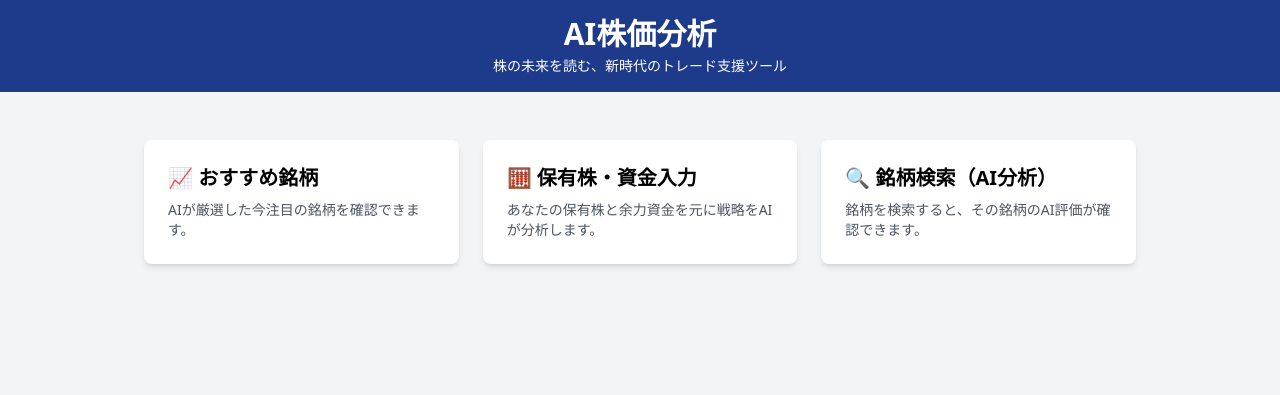
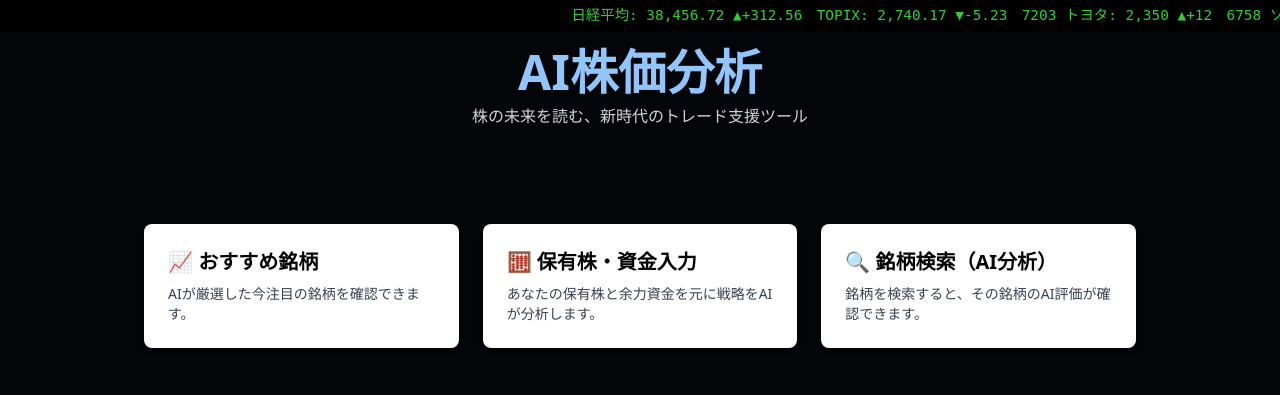
Before and after one commit to sato-kabu/stock-strategy-site, a Flask app: page / in a window 1280 px wide. Shown: the top 395 px of the page. Run offline with Flask 3, Linux system fonts and the light colour scheme.

Commit message:
Update index.html

```diff
--- a/templates/index.html
+++ b/templates/index.html
@@ -1,4 +1,3 @@
-<!-- templates/index.html -->
 <!DOCTYPE html>
 <html lang="ja">
 <head>
@@ -6,28 +5,71 @@
   <meta name="viewport" content="width=device-width, initial-scale=1.0" />
   <title>AI株価分析</title>
   <link href="https://cdn.jsdelivr.net/npm/tailwindcss@2.2.19/dist/tailwind.min.css" rel="stylesheet">
+  <style>
+    body::before {
+      content: '';
+      position: fixed;
+      top: 0;
+      left: 0;
+      width: 100vw;
+      height: 100vh;
+      background: rgba(0, 0, 0, 0.8);
+      z-index: -1;
+    }
+    .ticker {
+      font-family: monospace;
+      white-space: nowrap;
+      overflow: hidden;
+      position: fixed;
+      top: 0;
+      width: 100%;
+      color: limegreen;
+      background: black;
+      padding: 5px;
+      font-size: 0.9rem;
+      z-index: 0;
+    }
+    .ticker span {
+      display: inline-block;
+      padding-left: 100%;
+      animation: scroll 30s linear infinite;
+    }
+    @keyframes scroll {
+      from { transform: translateX(0); }
+      to   { transform: translateX(-100%); }
+    }
+  </style>
 </head>
-<body class="bg-gray-100 font-sans">
-  <header class="bg-blue-900 text-white p-4 text-center">
-    <h1 class="text-3xl font-bold">AI株価分析</h1>
-    <p class="text-sm mt-1">株の未来を読む、新時代のトレード支援ツール</p>
+<body class="bg-gray-900 text-white font-sans relative">
+
+  <div class="ticker">
+    <span>
+      日経平均: 38,456.72 ▲+312.56　TOPIX: 2,740.17 ▼-5.23　7203 トヨタ: 2,350 ▲+12　6758 ソニー: 13,210 ▼-90　9432 NTT: 155.2 ▼-0.5　9984 SBG: 7,820 ▲+85
+      REIT指数: 1,841.25 ▼-2.61　米ドル/円: 155.42 ▲+0.12　NASDAQ: 16,420.25 ▲+45.62
+    </span>
+  </div>
+
+  <header class="text-center py-12 relative z-10">
+    <h1 class="text-5xl font-bold text-blue-300">AI株価分析</h1>
+    <p class="text-gray-300 mt-2">株の未来を読む、新時代のトレード支援ツール</p>
   </header>
 
-  <main class="max-w-5xl mx-auto py-12 px-4">
+  <main class="max-w-5xl mx-auto py-12 px-4 relative z-10">
     <div class="grid grid-cols-1 md:grid-cols-3 gap-6">
-      <a href="/recommend" class="bg-white shadow-md p-6 rounded-lg hover:bg-blue-50">
+      <a href="/recommend" class="bg-white text-black shadow-md p-6 rounded-lg hover:bg-blue-100">
         <h2 class="text-xl font-bold mb-2">📈 おすすめ銘柄</h2>
-        <p class="text-sm text-gray-600">AIが厳選した今注目の銘柄を確認できます。</p>
+        <p class="text-sm text-gray-700">AIが厳選した今注目の銘柄を確認できます。</p>
       </a>
-      <a href="/portfolio" class="bg-white shadow-md p-6 rounded-lg hover:bg-blue-50">
+      <a href="/portfolio" class="bg-white text-black shadow-md p-6 rounded-lg hover:bg-blue-100">
         <h2 class="text-xl font-bold mb-2">🧮 保有株・資金入力</h2>
-        <p class="text-sm text-gray-600">あなたの保有株と余力資金を元に戦略をAIが分析します。</p>
+        <p class="text-sm text-gray-700">あなたの保有株と余力資金を元に戦略をAIが分析します。</p>
       </a>
-      <a href="/analyze" class="bg-white shadow-md p-6 rounded-lg hover:bg-blue-50">
+      <a href="/analyze" class="bg-white text-black shadow-md p-6 rounded-lg hover:bg-blue-100">
         <h2 class="text-xl font-bold mb-2">🔍 銘柄検索（AI分析）</h2>
-        <p class="text-sm text-gray-600">銘柄を検索すると、その銘柄のAI評価が確認できます。</p>
+        <p class="text-sm text-gray-700">銘柄を検索すると、その銘柄のAI評価が確認できます。</p>
       </a>
     </div>
   </main>
+
 </body>
 </html>
```
